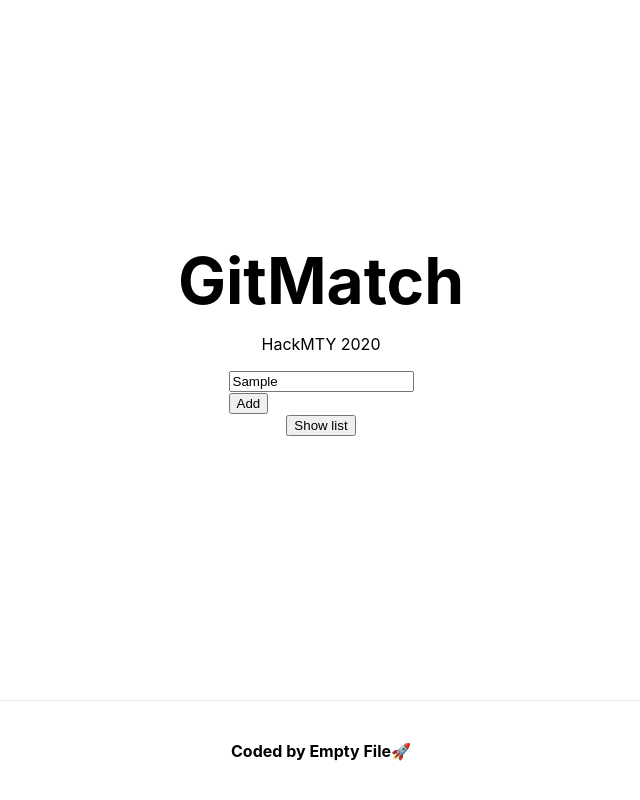
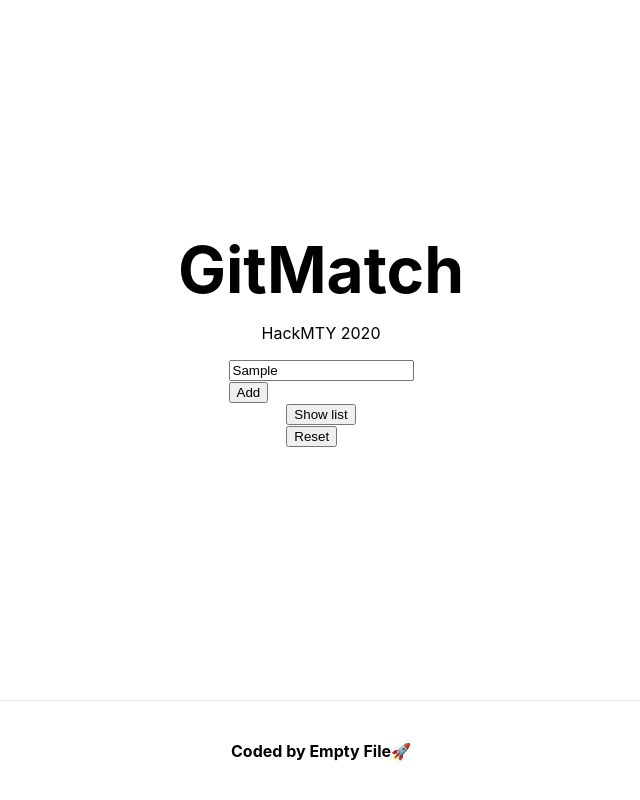
Before and after one commit to JG-11/hackmty20-frontend, a Next.js app: page / in a window 1280 px wide. Both pictures are taken after typing "Sample" into the empty fields and a click on the button "Add". Shown: the whole page, without its empty margins (319-959 px from the left). Built offline with nearby package versions, Linux system fonts and the light colour scheme.

Commit message:
Reset data

```diff
--- a/pages/index.js
+++ b/pages/index.js
@@ -1,4 +1,5 @@
 import Head from 'next/head'
+import Router from 'next/router'
 import { useState } from 'react'
 import { InputGroup, FormControl, Button, Container, Row, Col, Alert, Image } from 'react-bootstrap'
 import PacmanLoader from "react-spinners/PacmanLoader"
@@ -54,6 +55,10 @@
     setIsLoading(false)
   }
 
+  const resetData = () => {
+    Router.reload()
+  }
+
   return (
     <div className="container">
       <Head>
@@ -93,6 +98,10 @@
                 }
                 </Button>
               </Col>
+            }
+            {
+              data && data.length != 0 &&
+              <Button variant="warning" onClick={resetData}>Reset</Button>
             }
             {
               data && data.length >= 2 &&
```
